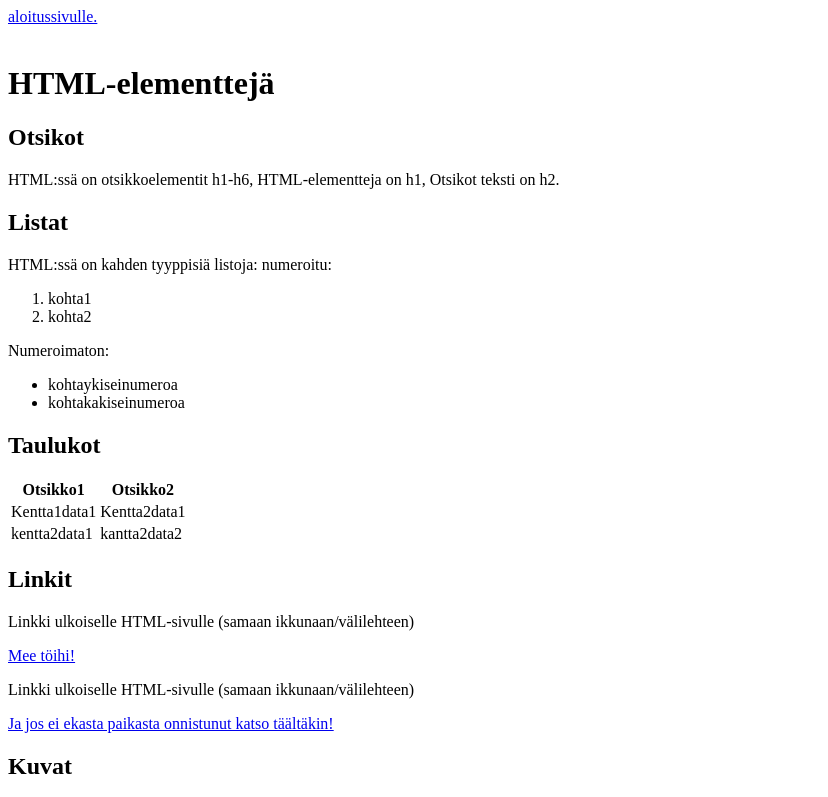
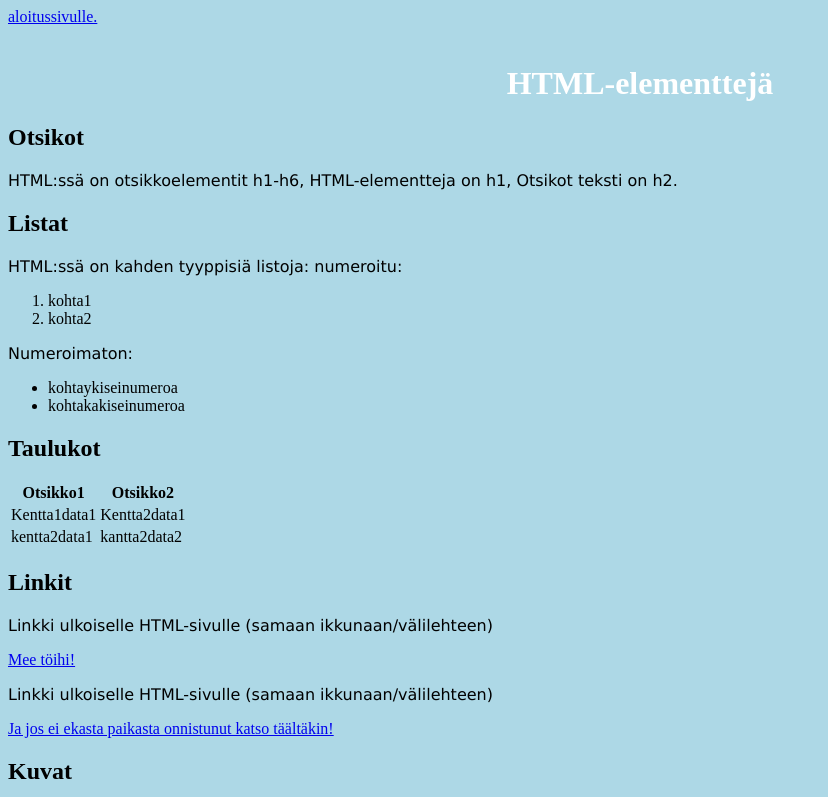
Before and after one commit to laeamminlakana/fictional-doodle26, a plain HTML site: page elementteja.html in a window 1280 px wide. Shown: the top 797 px of the page, without its empty margins (0-828 px from the left). Drawn offline with Linux system fonts and the light colour scheme.

Commit message:
Doned 5, added styles

```diff
--- a/elementteja.html
+++ b/elementteja.html
@@ -1,6 +1,7 @@
 <!DOCTYPE html>
 <html lang="fi">
 <head>
+    <link rel="stylesheet" href="tyylit/tyylit_t5.css">
     <meta charset="UTF-8">
     <meta name="viewport" content="width=device-width, initial-scale=1.0">
     <title>Elementteja-demo</title>
--- /dev/null
+++ b/tyylit/tyylit_t5.css
@@ -0,0 +1,12 @@
+body {
+    background-color: lightblue;
+}
+
+h1 {
+    color:white;
+    text-align:center;
+}
+p {
+    font-family:Verdana;
+    font-size:20;
+}
```
